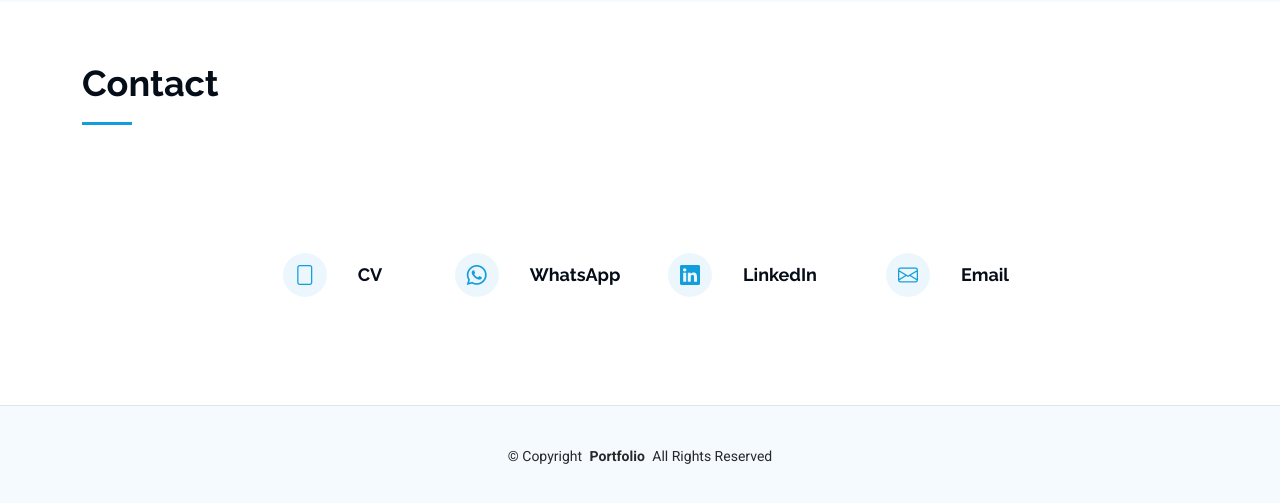
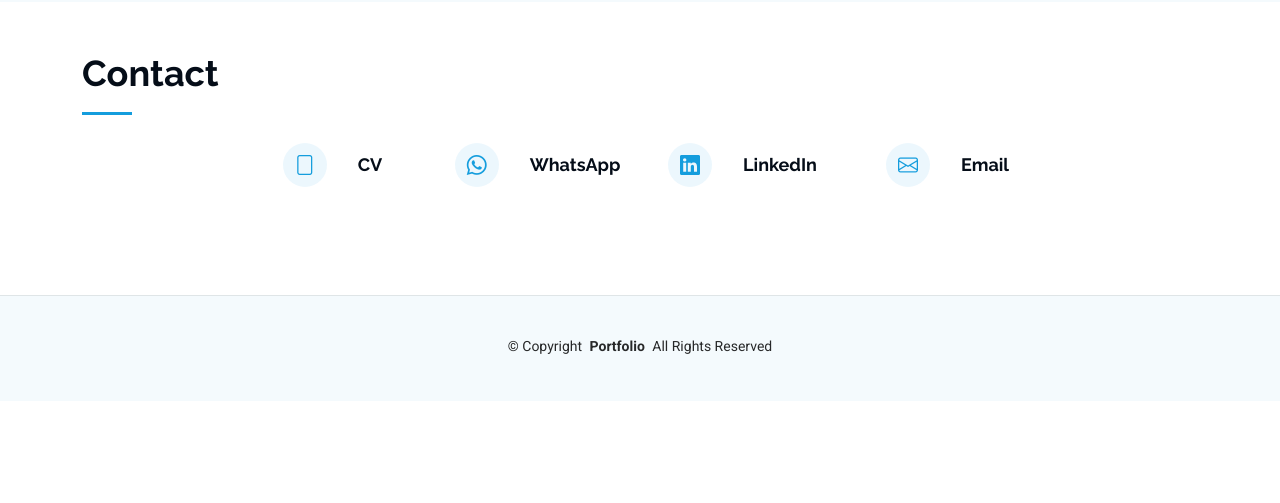
Before and after one commit to masmasbiyasa/herwanda_rizky.github.io, a plain HTML site: page index.html in a window 1280 px wide. Shown: the part 3312-3815 px from the top of the page. After the commit the page ends 3713 px from the top, so only its background shows below. Drawn offline with Linux system fonts and the light colour scheme.

Commit message:
Update main.css
commit

```diff
--- a/assets/css/main.css
+++ b/assets/css/main.css
@@ -931,6 +931,21 @@ section,
   border-radius: 50%;
   margin-right: 8px;
   transition: 0.3s ease-in-out;
+}
+/* Kurangi jarak atas Contact */
+/* .contact {
+  padding-top: 10px; /* Biar lebih dekat dengan elemen sebelumnya */
+/*
+
+/* Kurangi jarak bawah judul Contact */
+.contact .section-title {
+  margin-bottom: 5px; /* Sebelumnya mungkin terlalu besar */
+  padding-bottom: 0; /* Hilangkan padding bawah jika ada */
+}
+
+/* Kurangi margin atas container utama */
+.contact .container {
+  margin-top: -10px; /* Tarik container ke atas */
 }
 
 /* Responsive: agar tetap 1 baris di layar besar */
```
